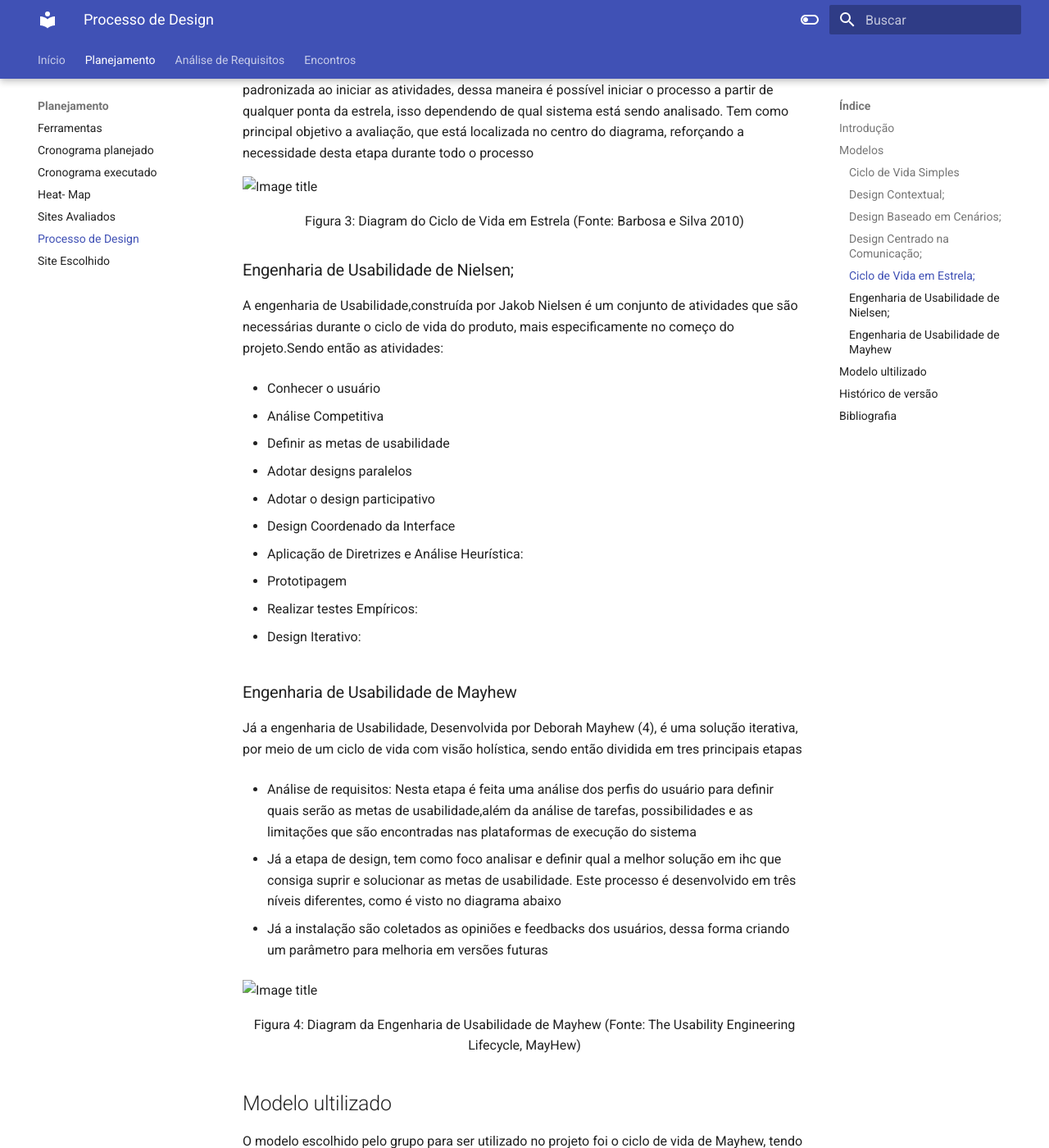
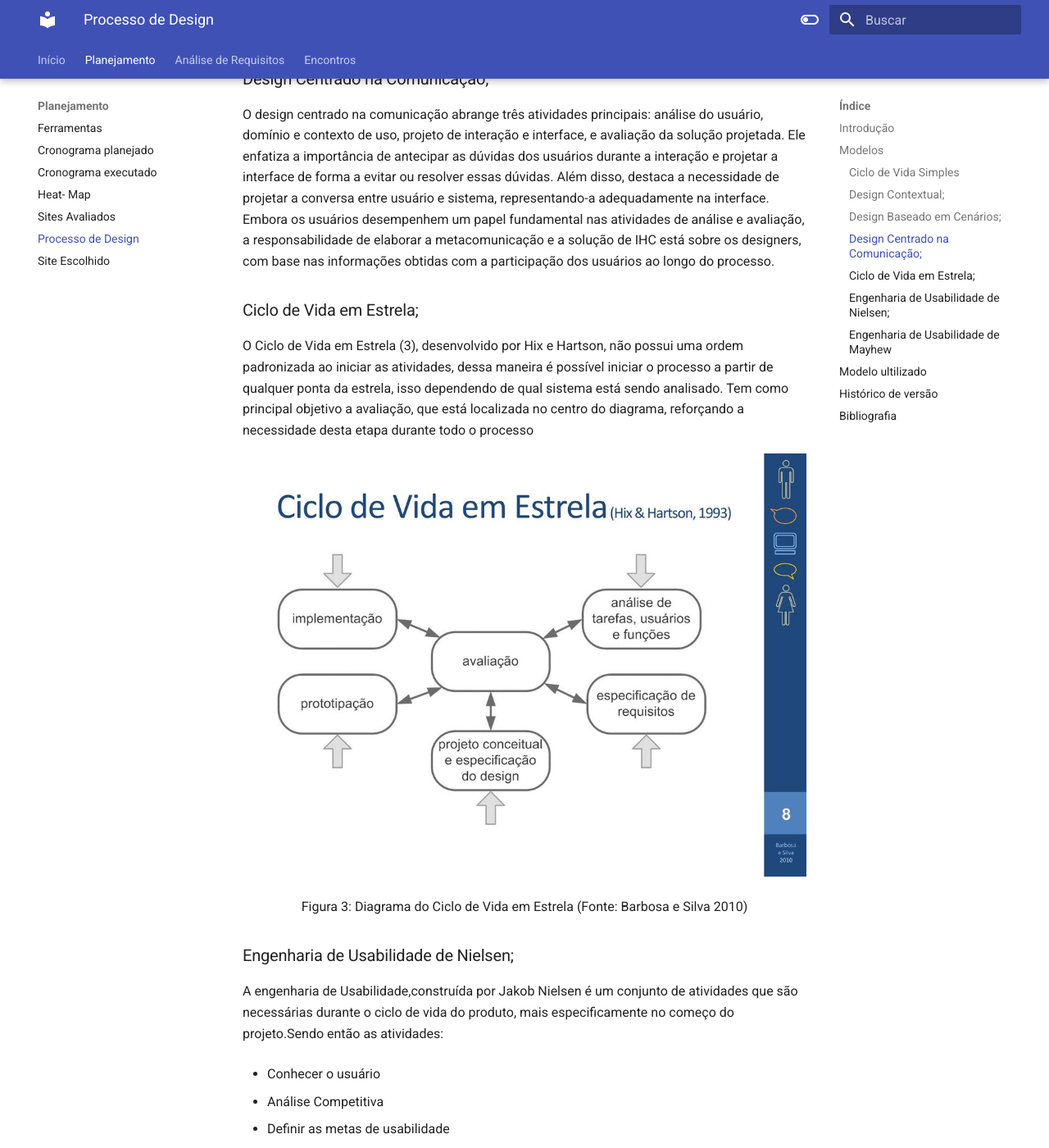
Before and after one commit to Interacao-Humano-Computador/2023.2--BRB-Mobilidade, an MkDocs documentation site: the page built from docs/planejamentoProj/process_des.md, in a window 1280 px wide and 1400 px high, scrolled down 1888 px. Shown: the whole window at 82% size. Built offline with MkDocs 1.6.1 and Material for MkDocs 9.7.7, drawn with Linux system fonts in a browser that asks for light colours; some of the changed text lies outside the part shown.

Commit message:
fix: padronizacoes da imagem e correcao do path

```diff
--- a/docs/planejamentoProj/process_des.md
+++ b/docs/planejamentoProj/process_des.md
@@ -12,8 +12,8 @@
 
 
 <div style="text-align: center">
-    <img src="../assets/simples.png">
-    <p>Figura 1: Diagram do ciclo de vida simples (Fonte: Barbosa e Silva 2010)</p>
+    <img src="../../assets/simples.png">
+    <p>Figura 1: Diagrama do ciclo de vida simples (Fonte: Barbosa e Silva 2010)</p>
 </div>
 
 ### Design Contextual;
@@ -23,7 +23,7 @@
 O design baseado em cenários (2) utiliza histórias ou cenários para representar as atividades dos usuários e orientar todas as etapas do desenvolvimento de uma solução. Esses cenários são narrativas simples sobre como as pessoas realizam tarefas, escritas em linguagem natural, o que facilita a participação de todos os envolvidos no sistema no processo de design. Ao escrever, revisar e discutir esses cenários, a equipe de design e os usuários têm a oportunidade de explorar como a tecnologia existente afeta as atividades dos usuários e como o sistema em desenvolvimento pode influenciá-las. Os cenários também estimulam a criatividade, permitindo que a equipe explore diferentes caminhos e ideias alternativas. Esse processo é iterativo e inclui a análise do problema, a concepção da solução de IHC, a prototipagem e a avaliação da solução proposta.
 
 <div style="text-align: center">
-    <img src="../assets/baseado.png">
+    <img src="../../assets/baseado.png">
     <p>Figura 2: Diagrama do Ciclo Baseado em Cenários (Fonte: Barbosa e Silva 2010)</p>
 </div>
 
@@ -34,10 +34,9 @@
 
 O Ciclo de Vida em Estrela (3), desenvolvido por Hix e Hartson, não possui uma ordem padronizada ao iniciar as atividades, dessa maneira é possível iniciar o processo a partir de qualquer ponta da estrela, isso dependendo de qual sistema está sendo analisado. Tem como principal objetivo a avaliação, que está localizada no centro do diagrama, reforçando a necessidade desta etapa durante todo o processo
 
-![Image title](assets/estrela.jpg)
-
 <div style="text-align: center">
-    <p>Figura 3: Diagram do  Ciclo de Vida em Estrela (Fonte: Barbosa e Silva 2010)</p>
+    <img src="../../assets/estrela.jpg">
+    <p>Figura 3: Diagrama do  Ciclo de Vida em Estrela (Fonte: Barbosa e Silva 2010)</p>
 </div>
 
 ### Engenharia de Usabilidade de Nielsen;
@@ -76,10 +75,9 @@
 
 - Já a instalação são coletados as opiniões e feedbacks dos usuários, dessa forma criando um parâmetro para melhoria em versões futuras
 
-![Image title](assets/MayHew.png)
-
 <div style="text-align: center">
-    <p>Figura 4: Diagram da Engenharia de Usabilidade de Mayhew (Fonte: The Usability Engineering Lifecycle, MayHew)</p>
+    <img src="../../assets/MayHew.png">
+    <p>Figura 4: Diagrama da Engenharia de Usabilidade de Mayhew (Fonte: The Usability Engineering Lifecycle, MayHew)</p>
 </div>
 
 ## Modelo ultilizado
```
Also changed, not shown: docs/planejamentoProj/heat.md (+2 -2 lines), docs/planejamentoProj/lista_Site.md (+14 -18 lines), docs/planejamentoProj/site.md (+10 -10 lines).
